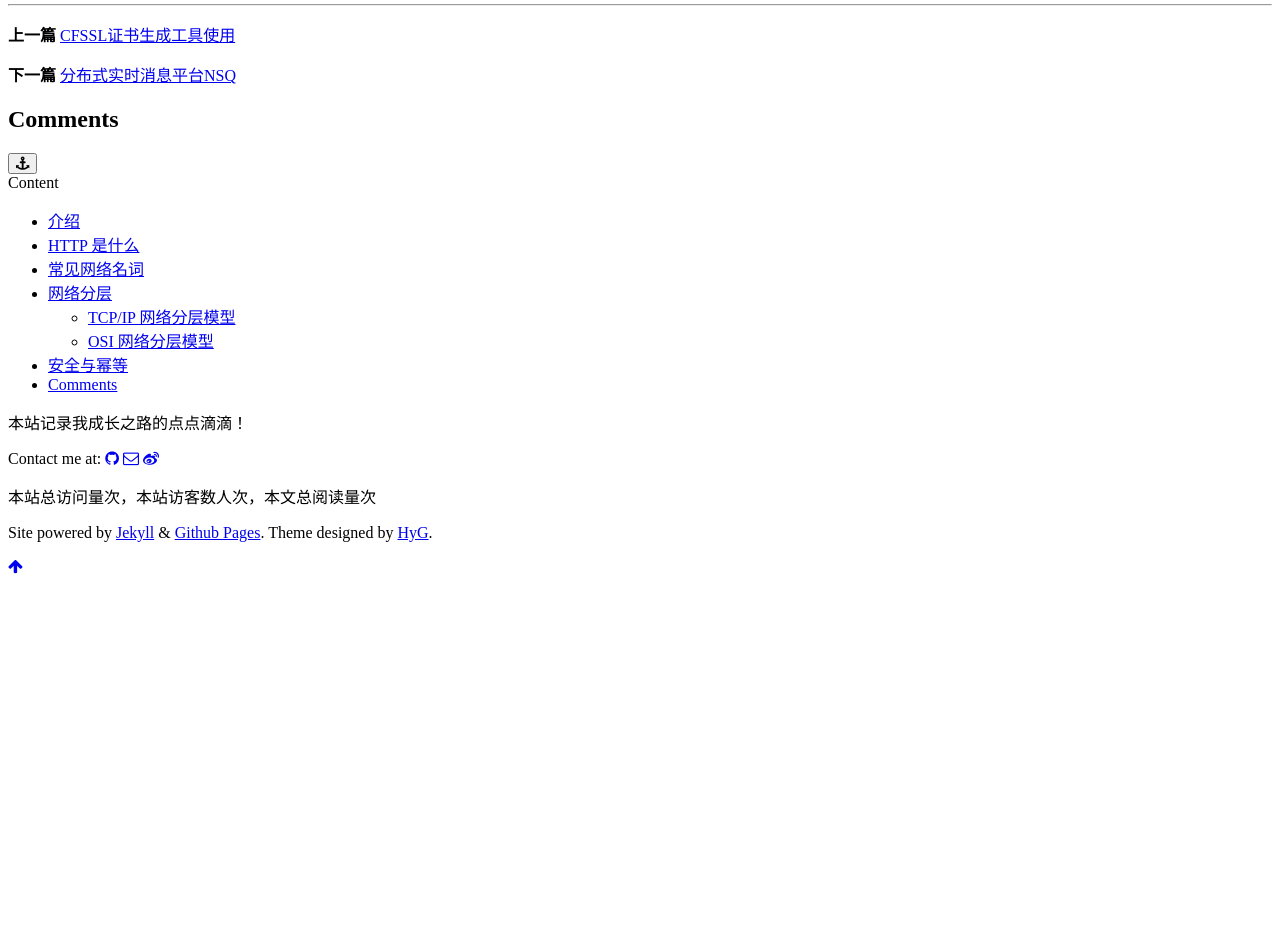
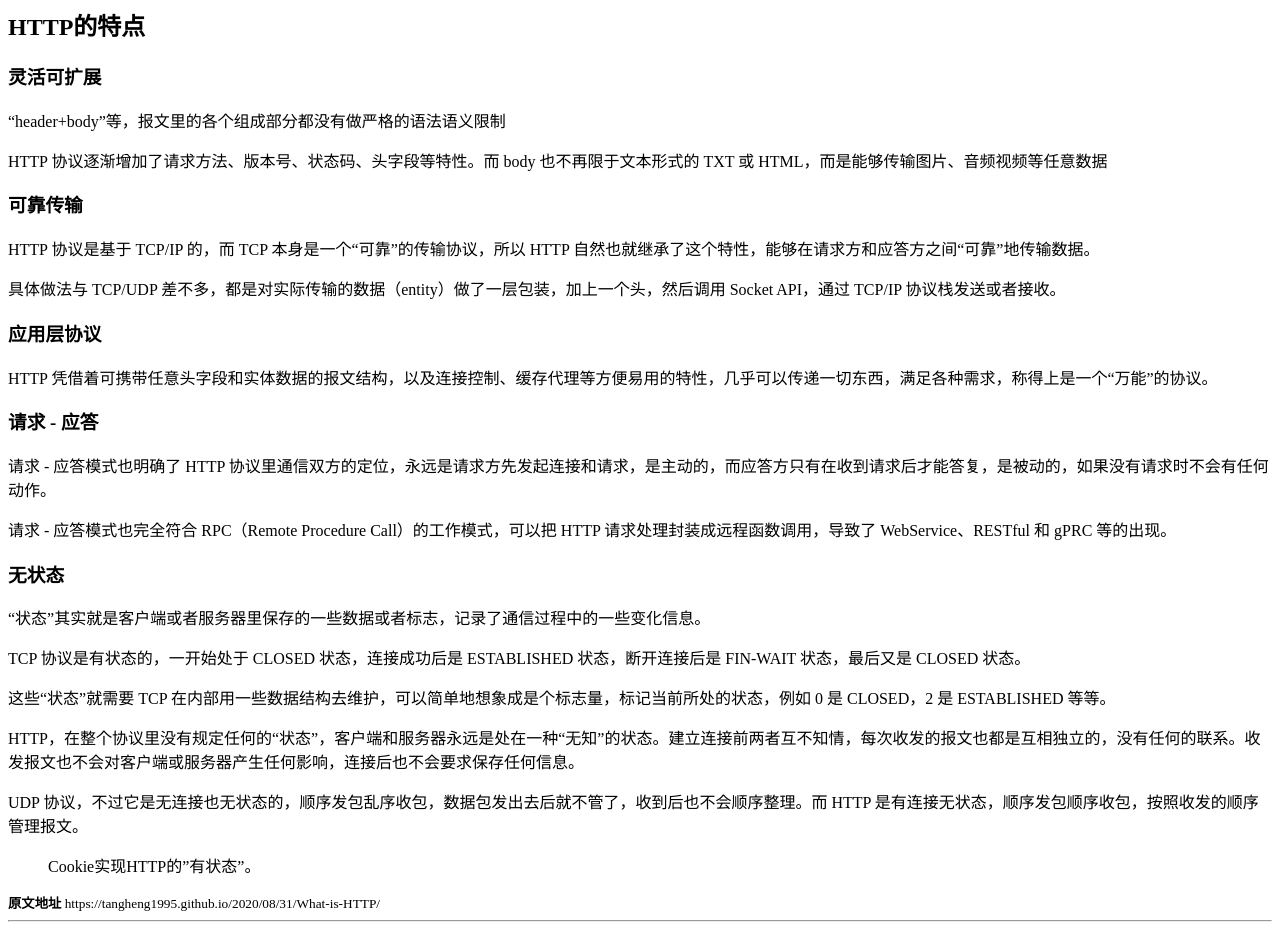
Before and after one commit to tangheng1995/tangheng1995.github.io, a Jekyll site: the page built from _posts/2020/2020-08-31-What-is-HTTP.md, in a window 1280 px wide and 1400 px high, scrolled down 3022 px, cut to the strip 246-1172 px from the top of the window. Built offline with Jekyll 4.4.1, drawn with Linux system fonts in a browser that asks for light colours; comment, search, counter and statistics services are not loaded; a style sheet for code colours, icons or effects is not loaded; before the commit the page ends 3852 px from its top, so only the background shows below that; some of the changed text lies outside the part shown.

Commit message:
feat: update what is http

```diff
--- a/_posts/2020/2020-08-31-What-is-HTTP.md
+++ b/_posts/2020/2020-08-31-What-is-HTTP.md
@@ -125,3 +125,41 @@ HTTP 的传输单位则是消息或报文（message）
 非幂等： POST
 
 把 POST 理解成 INSERT，把 PUT 理解成 UPDATE，这样就很清楚了。多次 INSERT 会添加多条记录，而多次 UPDATE 只操作一条记录，而且效果相同。
+
+## HTTP的特点
+
+### 灵活可扩展
+
+“header+body”等，报文里的各个组成部分都没有做严格的语法语义限制
+
+HTTP 协议逐渐增加了请求方法、版本号、状态码、头字段等特性。而 body 也不再限于文本形式的 TXT 或 HTML，而是能够传输图片、音频视频等任意数据
+
+### 可靠传输
+
+HTTP 协议是基于 TCP/IP 的，而 TCP 本身是一个“可靠”的传输协议，所以 HTTP 自然也就继承了这个特性，能够在请求方和应答方之间“可靠”地传输数据。
+
+具体做法与 TCP/UDP 差不多，都是对实际传输的数据（entity）做了一层包装，加上一个头，然后调用 Socket API，通过 TCP/IP 协议栈发送或者接收。
+
+### 应用层协议
+
+HTTP 凭借着可携带任意头字段和实体数据的报文结构，以及连接控制、缓存代理等方便易用的特性，几乎可以传递一切东西，满足各种需求，称得上是一个“万能”的协议。
+
+### 请求 - 应答
+
+请求 - 应答模式也明确了 HTTP 协议里通信双方的定位，永远是请求方先发起连接和请求，是主动的，而应答方只有在收到请求后才能答复，是被动的，如果没有请求时不会有任何动作。
+
+请求 - 应答模式也完全符合 RPC（Remote Procedure Call）的工作模式，可以把 HTTP 请求处理封装成远程函数调用，导致了 WebService、RESTful 和 gPRC 等的出现。
+
+### 无状态
+
+“状态”其实就是客户端或者服务器里保存的一些数据或者标志，记录了通信过程中的一些变化信息。
+
+TCP 协议是有状态的，一开始处于 CLOSED 状态，连接成功后是 ESTABLISHED 状态，断开连接后是 FIN-WAIT 状态，最后又是 CLOSED 状态。
+
+这些“状态”就需要 TCP 在内部用一些数据结构去维护，可以简单地想象成是个标志量，标记当前所处的状态，例如 0 是 CLOSED，2 是 ESTABLISHED 等等。
+
+HTTP，在整个协议里没有规定任何的“状态”，客户端和服务器永远是处在一种“无知”的状态。建立连接前两者互不知情，每次收发的报文也都是互相独立的，没有任何的联系。收发报文也不会对客户端或服务器产生任何影响，连接后也不会要求保存任何信息。
+
+UDP 协议，不过它是无连接也无状态的，顺序发包乱序收包，数据包发出去后就不管了，收到后也不会顺序整理。而 HTTP 是有连接无状态，顺序发包顺序收包，按照收发的顺序管理报文。
+
+> Cookie实现HTTP的"有状态"。
```
